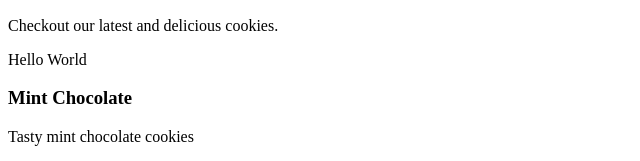
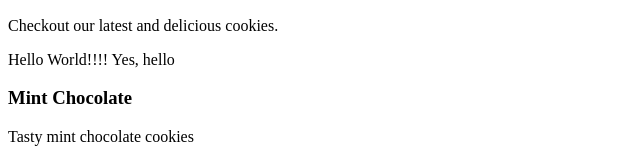
Before and after one commit to CUNYTechPrep/lab-bootstrap-5.2-fall-22, a plain HTML site: page index.html in a window 1280 px wide. Shown: the part 148-309 px from the top of the page, 0-640 px from the left. Drawn offline with Linux system fonts and the light colour scheme.

Commit message:
Test run 2

```diff
--- a/index.html
+++ b/index.html
@@ -14,7 +14,7 @@
     <main>
       <h2>Our Cookies</h2>
       <p>Checkout our latest and delicious cookies.</p>
-	<p>Hello World </p>
+	<p>Hello World!!!! Yes, hello </p>
       <h3>Mint Chocolate</h3>
       <p>Tasty mint chocolate cookies</p>
       <img src="images/mint-cookie.png" alt="A single mint chocolate cookie" />
```
Also changed, not shown: .github/PULL_REQUEST_TEMPLATE.md.
